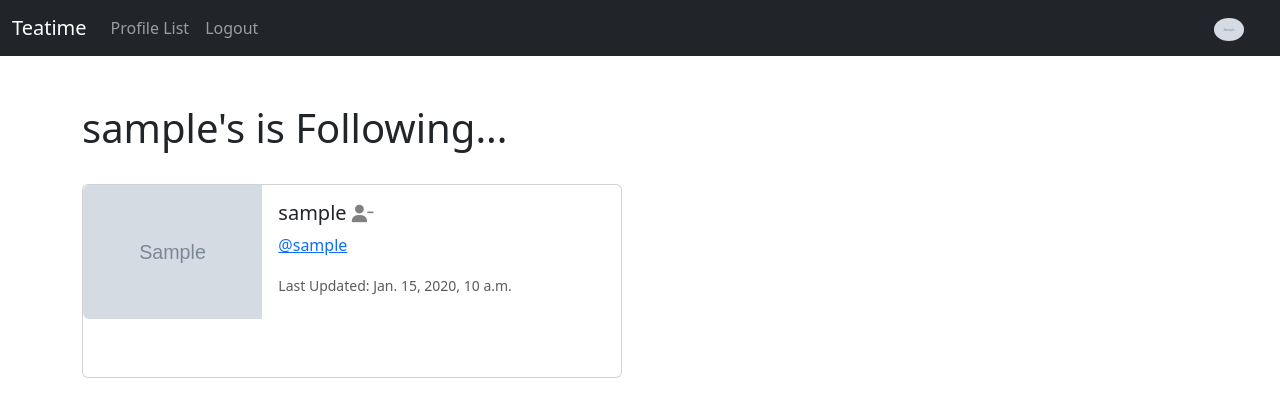
After one commit to youngrokkim2017/twitter_django, a Django app: page /profile/follows/1/ in a window 1280 px wide. The commit adds this page. Shown: the top 417 px of the page. Run offline with Django 5.2, Linux system fonts and the light colour scheme; a user stored in the database is signed in; tables that the repository leaves empty hold one stand-in row (values such as "Sample post"); grey boxes marked "Sample" are stand-in pictures; some libraries are stand-ins or nearby versions.

Commit message:
Add follows page

```diff
--- /dev/null
+++ b/teatime/templates/follows.html
@@ -0,0 +1,62 @@
+{% extends 'base.html' %}
+{% load static %}
+
+{% block content  %}
+    <h1>{{ request.user.username }}'s is Following...</h1>
+<br />
+
+{% if profiles %}
+    {% for profile in profiles.follows.all %}
+
+        <div class="card mb-3" style="max-width: 540px;">
+          <div class="row g-0">
+            <div class="col-md-4">
+              {% if profile.profile_image %}
+                <img
+                  src="{{ profile.profile_image }}"
+                  width="200"
+                  height="200"
+                  class="img-fluid rounded-start"
+                  alt="{{ profile.user.username }}"
+                >
+              {% else %}
+                <img src="{% static 'images/default_profile_pic.png' %}" class="img-fluid rounded-start" alt="Profile Image">
+              {% endif %}
+            </div>
+            <div class="col-md-8">
+              <div class="card-body">
+                <h5 class="card-title">
+                    {{ profile.user.username }}
+                    {% if not profile in profiles.follows.all %}
+                        <a href="{% url 'follow' profile.user.id %}">
+                            <i class="fa fa-user-plus small" style="color:gray"></i>
+                        </a>
+                    {% else %}
+                        <a href="{% url 'unfollow' profile.user.id %}">
+                            <i class="fa fa-user-minus small" style="color:gray"></i>
+                        </a>
+                    {% endif %}
+                </h5>
+                <p class="card-text">
+                    <a href="{% url 'profile' profile.user.id %}">
+                        @{{ profile.user.username|lower }}
+                    </a>
+                </p>
+                <p class="card-text"><small class="text-body-secondary">Last Updated: {{ profile.date_modified }}</small></p>
+                <br />
+                <br />
+              </div>
+            </div>
+          </div>
+        </div>
+        <br></br>
+
+        <!-- Username: {{ profile.user.username }}<br />
+        Link: @{{ profile.user.username|lower }}<br />
+        Last Updated: {{ profile.date_modified }}
+        <br></br> -->
+    {% endfor %}
+
+{% endif %}
+
+{% endblock %}
--- a/teatime/templates/profile.html
+++ b/teatime/templates/profile.html
@@ -124,6 +124,11 @@
                             {% endfor %}
                         </p>
                   </div>
+                  <div class="card-footer">
+                        <a href="{% url 'follows' profile.user.id %}" class="btn btn-sm btn-outline-secondary">
+                            See all...
+                        </a>
+                    </div>
                 </div>
                 <br /><br />
                 <div class="card">
--- a/teatime/urls.py
+++ b/teatime/urls.py
@@ -14,4 +14,5 @@ urlpatterns = [
     path('unfollow/<int:pk>', views.unfollow, name="unfollow"),
     path('follow/<int:pk>', views.follow, name="follow"),
     path('profile/followers/<int:pk>/', views.followers, name="followers"),
+    path('profile/follows/<int:pk>/', views.follows, name="follows"),
 ]
--- a/teatime/views.py
+++ b/teatime/views.py
@@ -64,6 +64,18 @@ def followers(request, pk):
         if request.user.id == pk:
             profiles = Profile.objects.get(user_id=pk)
             return render(request, 'followers.html', {"profiles": profiles})
+        else:
+            messages.success(request, ("Not your profile list..."))
+            return redirect('home')
+    else:
+        messages.success(request, ("You must be logged in to view this page..."))
+        return redirect('home')
+
+def follows(request, pk):
+    if request.user.is_authenticated:
+        if request.user.id == pk:
+            profiles = Profile.objects.get(user_id=pk)
+            return render(request, 'follows.html', {"profiles": profiles})
         else:
             messages.success(request, ("Not your profile list..."))
             return redirect('home')
```
